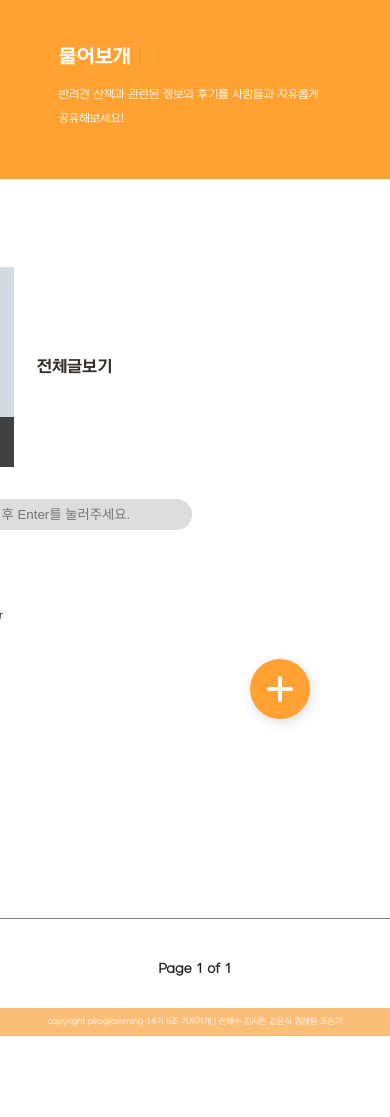
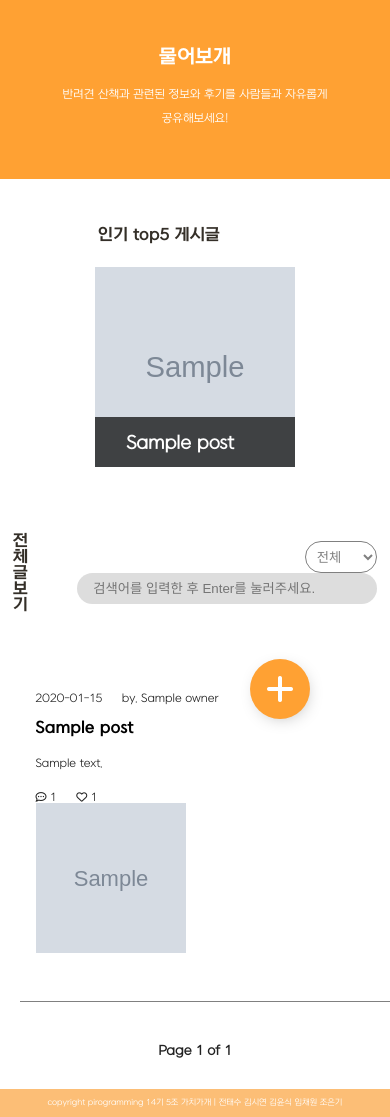
Before and after one commit to ksiyeon27/piro14dogotogether, a Django app: template blog/templates/blog/post_all.html in a window 390 px wide; the page is wider, and only the part inside the window is pictured. Shown: the part 75-1192 px from the top of that part. Before the commit the page ends 1111 px from the top of that part, so only its background shows below. Run offline with Django 3.2, Linux system fonts and the light colour scheme; the template is opened without the code that fills it: most values are stand-ins (such as "Sample title", 1, 10 or a date in 2020); grey boxes marked "Sample" are stand-in pictures; some libraries are stand-ins or nearby versions.

Commit message:
post_all 반응형 적용중

```diff
--- a/blog/static/blog/css/post_all.css
+++ b/blog/static/blog/css/post_all.css
@@ -7,10 +7,7 @@ body{
 h6{
     color:#342f28;
 }
-.blog-container{
-    display:flex;
-    justify-content: center;
-}
+
 /*-----header-----*/
 .blog-header{
     color:white;
@@ -23,21 +20,25 @@ h6{
     animation-delay: 0.1s;
 }
 /*-----grid content-----*/
-.blog-grid{
-    display:grid;
-    margin:6% 0 3% 0;
-    width:70vw;
-    justify-content:center;
-    align-items:center;
-    grid-templates-rows:repeat(7,100%);
-    grid-templates-columns:repeat(5,100%);
+.blog-container{
+    display:flex;
+    flex-direction: column;
+    justify-content: center;
+    align-items: center;
 }
 /*-----best5 content-----*/
+.best-container{
+    margin:6% 0 3% 0;
+}
 .best-post-title{
     grid-column:1/6;
     text-align:left;
     margin:1.5rem 0.8rem;
 }
+.best-ul{
+    display: flex;
+}
+
 .best-post .best-box {
     position:relative;
     z-index:1;
@@ -70,12 +71,10 @@ h6{
     text-overflow:ellipsis;
     white-space:nowrap;
     width:170px;
-    margin:0;
+    margin:0 0 10px 0;
     padding:0.9rem;
     font-size:1.1rem;
     font-weight: bold;
-    position: relative;
-    left:1rem;
 }
 
 .best-box:hover .best-info{
@@ -91,6 +90,22 @@ h6{
 
 
 /*-----all post list content-----*/
+.post-container{
+    display:flex;
+    justify-content: center;
+    width:95vw;
+}
+
+.post-grid{
+    display:grid;
+    margin:6% 0 3% 0;
+    width:95vw;
+    justify-content:center;
+    align-items:center;
+    grid-templates-rows:repeat(5,100%);
+    grid-templates-columns:repeat(5,100%);
+}
+
 .all-post-title{
     grid-column:span 3;
     text-align:left;
@@ -212,3 +227,38 @@ form{
     border-radius: 40px;
     background-color:#DDDDDD;
 }
+
+@media screen and (max-width:768px){
+
+    .blog-container{
+        display:flex;
+        justify-content: center;
+    }
+    /*-----header-----*/
+    .blog-header{
+        color:white;
+        background-color:#FFA133;
+        text-align: center;
+        padding:3rem 15%;
+    }
+    .blog-header p{
+        margin-top:1rem;
+        animation-delay: 0.1s;
+        font-size:0.7rem;
+    }
+
+    .blog-grid{
+        display:flex;
+        flex-direction:column;
+        margin:6% 0 3% 0;
+        width:70vw;
+        justify-content:center;
+        align-items:center;
+    }
+    .post-content{
+        width:100vw;
+        display: flex;
+        flex-direction: column;
+        margin:0 5%;
+    }
+}
--- a/blog/templates/blog/post_all.html
+++ b/blog/templates/blog/post_all.html
@@ -3,18 +3,20 @@
 
 {% block extra_head %}
     <link rel="stylesheet" href="{% static 'blog/css/post_all.css' %}">
+    <link rel="stylesheet" href="https://cdnjs.cloudflare.com/ajax/libs/animate.css/4.1.1/animate.min.css"/>
 {% endblock %}
 
 {% block body %}
     <div class="blog-header">
-        <h5>물어보개</h5>
-        <p>반려견 산책과 관련된 정보와 후기를 사람들과 자유롭게 공유해보세요!</p>
+        <h5 class="animate__animated animate__fadeInUp animate__fast">물어보개</h5>
+        <p class="animate__animated animate__fadeInUp animate__fast">반려견 산책과 관련된 정보와 후기를 사람들과 자유롭게 공유해보세요!</p>
     </div>
 <div class="blog-container">
-        <div class="blog-grid">
+    <div class="best-container">
         <h6 class="best-post-title">인기 top5 게시글</h6>
+        <ul class="best-ul">
             {% for post in sorted %}
-            <div class="best-post">
+            <li class="best-post">
                 <div class="best-box">
                     <a href="{{ post.get_absolute_url }}">
 
@@ -33,10 +35,13 @@
                         </div>
                     </a>
                 </div>
+            </li>
+            {% endfor %}
+        </ul>
+    </div>
 
-            </div>
-            {% endfor %}
-
+    <div class="post-container">
+        <div class="post-grid">
             <h6 class="all-post-title">전체글보기</h6>
 
             <div class="post-search">
@@ -103,7 +108,7 @@
             {% endfor %}
         </div>
     </div>
-
+</div>
 
     <button type="button" class="create-btn" onclick="create_confirm();">
         <i class="fas fa-plus"></i>
```
Lines whose indentation alone changed are shown as unchanged.
